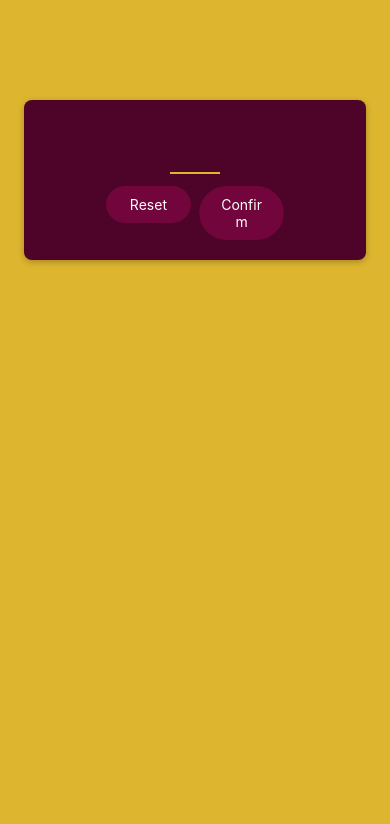
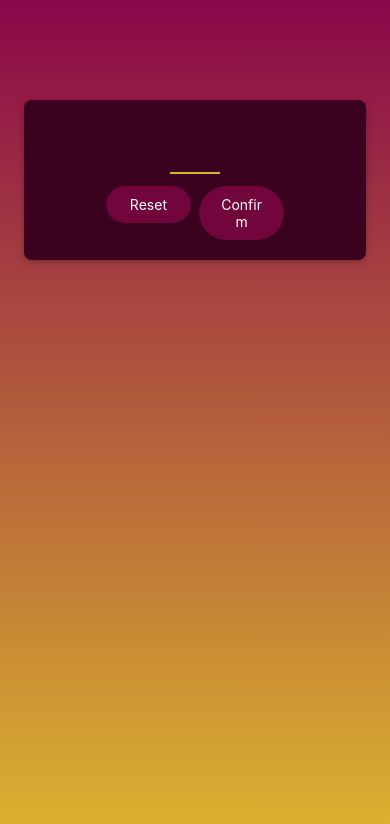
Before and after one commit to gguilhermelopes/react-native-mini-game-app, a React Native app: screen / in a window 390 px wide. Shown: the top 824 px of the page. Built offline with nearby package versions, Linux system fonts and the light colour scheme.

Commit message:
style: add gradient to background start screen

```diff
--- a/App.js
+++ b/App.js
@@ -1,17 +1,17 @@
 import { StyleSheet, View } from "react-native";
 import StartGameScreen from "./screens/StartGameScreen";
+import { LinearGradient } from "expo-linear-gradient";
 
 export default function App() {
   return (
-    <View style={styles.rootScreen}>
+    <LinearGradient colors={["#8a0749", "#ddb52f"]} style={styles.rootScreen}>
       <StartGameScreen />
-    </View>
+    </LinearGradient>
   );
 }
 
 const styles = StyleSheet.create({
   rootScreen: {
     flex: 1,
-    backgroundColor: "#ddb52f",
   },
 });
--- a/package.json
+++ b/package.json
@@ -12,7 +12,8 @@
     "expo": "~48.0.6",
     "expo-status-bar": "~1.4.4",
     "react": "18.2.0",
-    "react-native": "0.71.3"
+    "react-native": "0.71.3",
+    "expo-linear-gradient": "~12.1.2"
   },
   "devDependencies": {
     "@babel/core": "^7.20.0"
--- a/screens/StartGameScreen.js
+++ b/screens/StartGameScreen.js
@@ -30,7 +30,7 @@
     marginHorizontal: 24,
     marginTop: 100,
     borderRadius: 8,
-    backgroundColor: "#4e0329",
+    backgroundColor: "#3b021f",
     elevation: 4,
     shadowColor: "black",
     shadowOffset: { width: 0, height: 2 },
```
Also changed, not shown: 1 other file (tests, documents, lock files or other folders).
